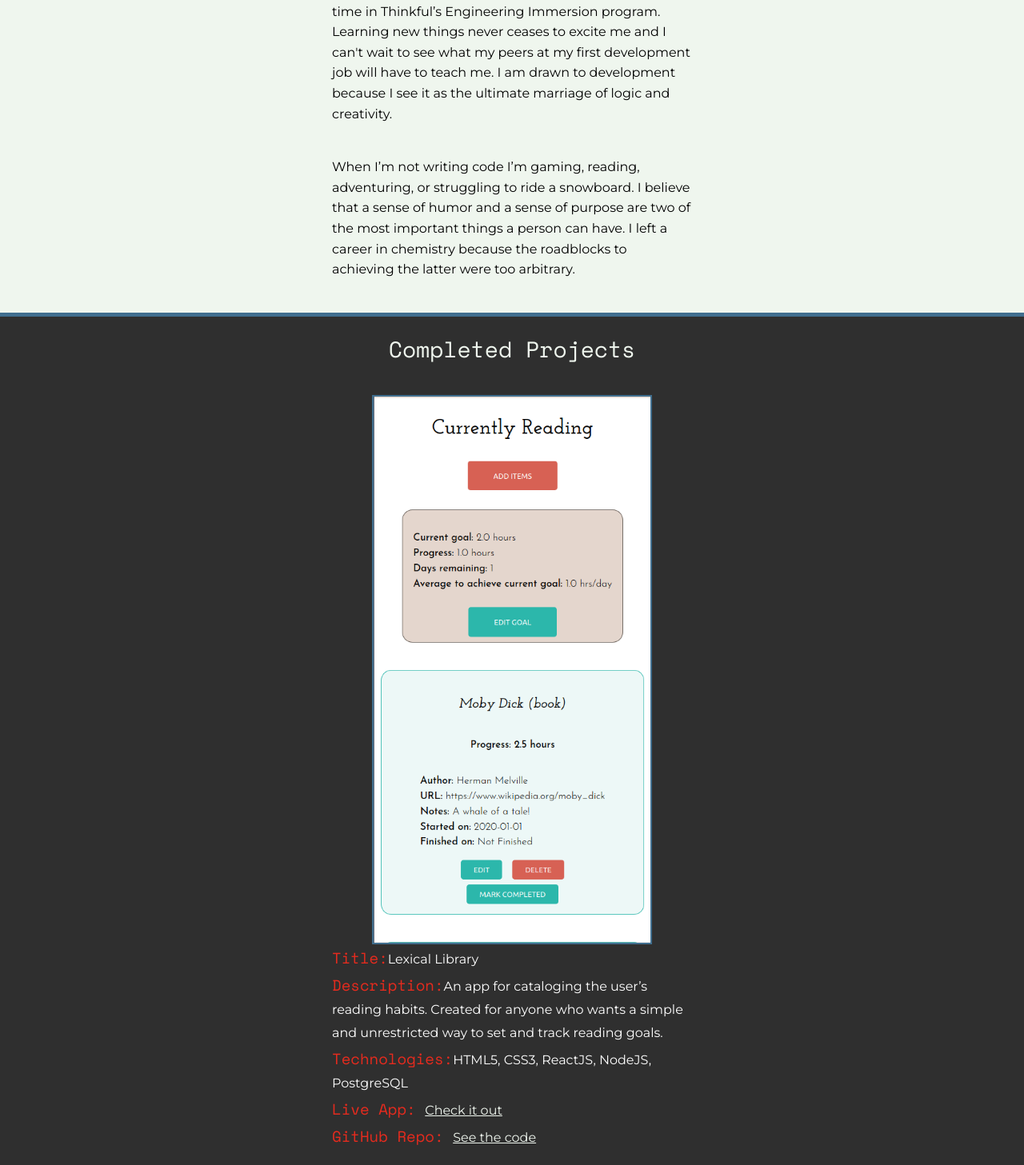
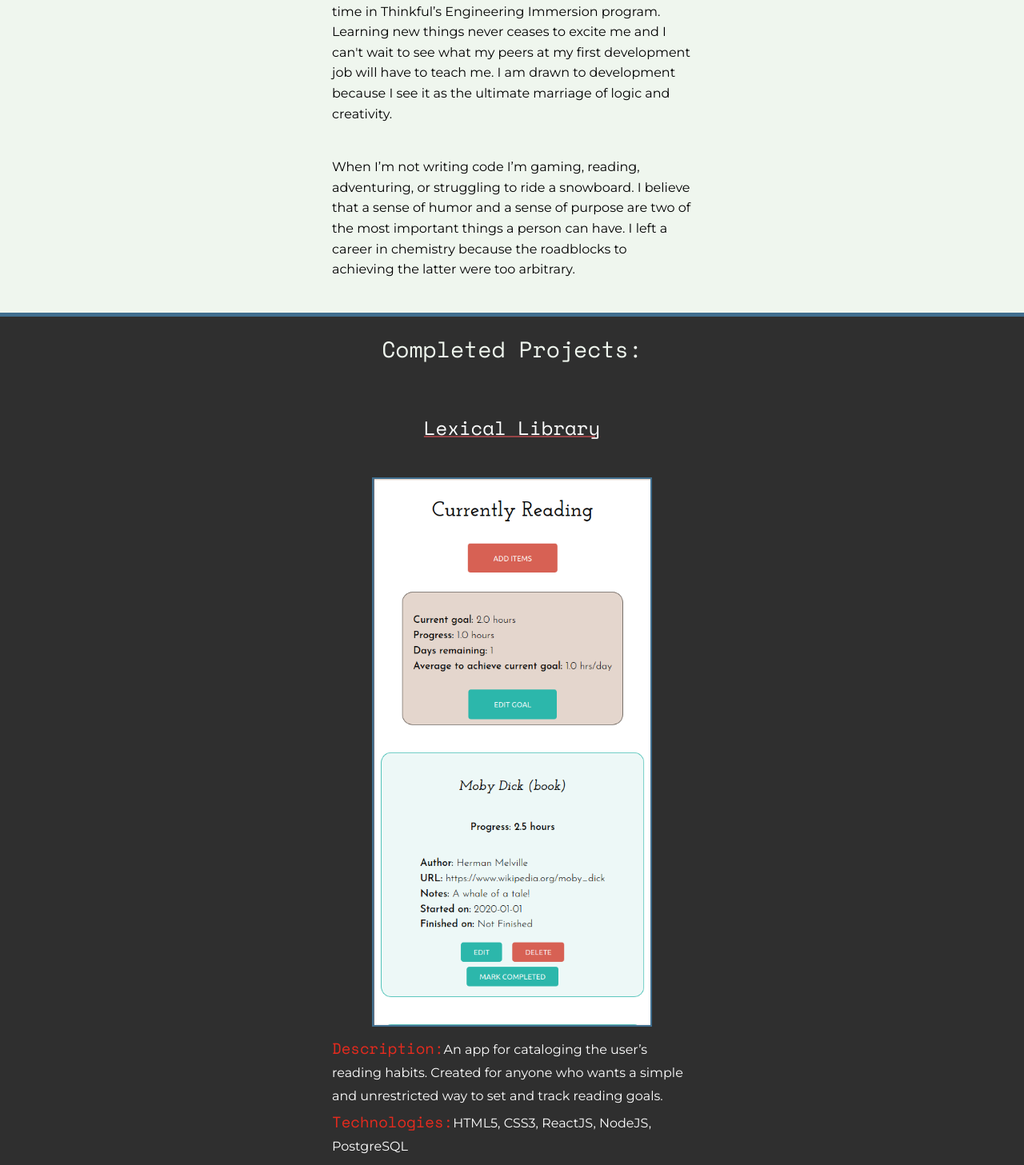
Before and after one commit to BladeBoles/Blade-Boles-Portfolio, a React (Create React App) app: page / in a window 1280 px wide. Shown: the part 1334-2791 px from the top of the page at 80% size. Built offline with nearby package versions, Linux system fonts and the light colour scheme.

Commit message:
Finished updating to my new projects.  Just need to finish the contact section and make it a bit more responsive for widescreen!

```diff
--- a/src/Components/Landing/Landing.js
+++ b/src/Components/Landing/Landing.js
@@ -19,9 +19,11 @@ export default function Landing() {
       </div>
 
       <div className="header-buttons">
+        <a href="/#projects">
         <button className="projects-button landing-button">
           View My Creations
         </button>
+        </a>
 
 
       </div>
--- a/src/Components/Projects/Project1.js
+++ b/src/Components/Projects/Project1.js
@@ -5,13 +5,12 @@ import './Projects.css'
 export default function Project1() {
   return (
     <section className="app1">
-      <img width="350" src="/assets/LLScreenshot.png" className="bookmarks-image"  alt="A screenshot of my bookmarks app" />
+
+      <h5 className="app1-header">Lexical Library</h5>
+      <a href="https://lexical-library.bladeboles.now.sh/" target="_blank">
+        <img width="350" src="/assets/LLScreenshot.png" className="lexical-image"  alt="A screenshot of my bookmarks app" />
+      </a>
       <ul className="app1-list">
-
-        <li>
-          <span className="keyword">Title:</span>
-          Lexical Library
-        </li>
 
         <li>
           <span className="keyword">Description:</span>
@@ -31,12 +30,18 @@ export default function Project1() {
         </li>
 
         <li>
-          <span className="keyword">GitHub Repo: </span>
-          <a href = "https://github.com/thinkful-ei-jaguar/Blade-bookmarks-app" alt="link to app repo" className="repo-links">
-            See the code
+          <span className="keyword">GitHub Client Repo: </span>
+          <a href = "https://github.com/BladeBoles/LL-client" alt="link to app client repo" className="repo-links">
+            See the client code
           </a>
         </li>
 
+        <li>
+          <span className="keyword">GitHub Server Repo: </span>
+          <a href = "https://github.com/BladeBoles/LL-server" alt="link to app server repo" className="repo-links">
+            See the server code
+          </a>
+        </li>
       </ul>
     </section>
   )
--- a/src/Components/Projects/Project2.js
+++ b/src/Components/Projects/Project2.js
@@ -5,39 +5,42 @@ export default function Project2() {
   return (
     <section className="app2">
       <div className="blue-div"></div>
-      <a href="https://github.com/thinkful-ei-jaguar/Blade-bookmarks-app" className="quiz-image-container">
-        <img width="250" className="quiz-image" src="/assets/quiz-app-portrait.png" alt="A screenshot of my bookmarks app" />
+
+      <h5 className="app1-header">Indecisio</h5>
+      <a href="https://indecisio.now.sh/" target="_blank">
+        <img width="350" src="/assets/IndecisioScreenshot.png" className="indecisio-image"  alt="A screenshot of my bookmarks app" />
       </a>
-
       <ul className="app2-list">
 
         <li>
-          <span className="keyword">Title:</span>
-          Jaguar Quiz App
-        </li>
-
-        <li>
           <span className="keyword">Description:</span>
-          A simple multiple-choice quiz app that tests the user’s knowledge of jaguar trivia.
-          Written as JS practice and intended for anyone who wants to test their jaguar knowledge.
+          An app that helps people find things to do for fun when they’re too bored to decide.
+          Created during the COVID-19 outbreak and intended for use by bored people around the world.  Created by Blade Boles, Taylor Bradshaw, and William MacNeil.
         </li>
 
         <li>
           <span className="keyword">Technologies:</span>
-          HTML5, CSS3, vanilla JavaScript
+          HTML5, CSS3, ReactJS, NodeJS, PostgreSQL
         </li>
 
         <li>
           <span className="keyword">Live App: </span>
-          <a href="https://thinkful-ei-jaguar.github.io/quiz-app-project-BladeJT" alt="link to live app" className="repo-links2">
+          <a href="https://indecisio.now.sh/" alt="link to live Indecisio app" className="repo-links2">
             Check it out
           </a>
         </li>
 
         <li>
-          <span className="keyword">GitHub Repo: </span>
-          <a href="https://github.com/thinkful-ei-jaguar/quiz-app-project-BladeJT" alt="link to app repo" className="repo-links2">
-            See the code
+          <span className="keyword">GitHub Client Repo: </span>
+          <a href="https://github.com/thinkful-ei-jaguar/indecisio-client" alt="link to app client repo" target="_blank" className="repo-links2">
+            See the client code
+          </a>
+        </li>
+
+        <li>
+          <span className="keyword">GitHub Server Repo: </span>
+          <a href="https://github.com/thinkful-ei-jaguar/indecisio-server" alt="link to app server repo" target="_blank" className="repo-links2">
+            See the server code
           </a>
         </li>
 
--- a/src/Components/Projects/Project3.js
+++ b/src/Components/Projects/Project3.js
@@ -3,9 +3,50 @@ import './Projects.css'
 
 export default function Project3() {
   return (
-    <div>
+    <section className="app3">
       <div className="blue-div"></div>
-      App 3
-    </div>
+
+      <h5 className="app1-header">Weebify</h5>
+      <a href="https://weebify.bladeboles.now.sh/" target="_blank">
+        <img width="350" src="/assets/WeebifyScreenshot.png" className="indecisio-image"  alt="A screenshot of my bookmarks app" />
+      </a>
+      <ul className="app2-list">
+
+        <li>
+          <span className="keyword">Description:</span>
+          A simple app that helps the user learn romanized Japanese vocabulary words via
+          the spaced repetition learning technique.  Intended for anyone interested in Japanese
+          culture or who wants to begin learning Japanese vocabulary.
+          Created by Blade Boles and Jaye Laguardia.
+        </li>
+
+        <li>
+          <span className="keyword">Technologies:</span>
+          HTML5, CSS3, ReactJS, NodeJS, PostgreSQL
+        </li>
+
+        <li>
+          <span className="keyword">Live App: </span>
+          <a href="https://weebify.bladeboles.now.sh/" target="_blank" alt="link to live Indecisio app" className="repo-links">
+            Check it out
+          </a>
+        </li>
+
+        <li>
+          <span className="keyword">GitHub Client Repo: </span>
+          <a href="https://github.com/thinkful-ei-jaguar/Cap-2-Client-Jaye-Blade" alt="link to app client repo" target="_blank" className="repo-links">
+            See the client code
+          </a>
+        </li>
+
+        <li>
+          <span className="keyword">GitHub Server Repo: </span>
+          <a href="https://github.com/thinkful-ei-jaguar/Cap-2-Server-Jaye-Blade" alt="link to app server repo" target="_blank" className="repo-links">
+            See the server code
+          </a>
+        </li>
+
+      </ul>
+    </section>
   )
 }
--- a/src/Components/Projects/Projects.css
+++ b/src/Components/Projects/Projects.css
@@ -17,6 +17,11 @@ h4#projects-header {
   font-size: 28px;
 }
 
+h5.app1-header {
+  font-size: 24px;
+  text-decoration: 2px solid #984447 underline;
+}
+
 section.app1, section.app2, section.app3 {
   width: 100vw;
   display: flex;
@@ -33,6 +38,10 @@ section.app2 {
 
 section.app1, section.app3 {
   color: white;
+}
+
+section.app2 {
+  margin-bottom: 0;
 }
 
 ul.app1-list, ul.app2-list, ul.app3-list {
--- a/src/Components/Projects/Projects.js
+++ b/src/Components/Projects/Projects.js
@@ -8,7 +8,7 @@ export default function Project() {
   return (
     <div id="projects" className="projects-div">
       <div className="blue-div"></div>
-      <h4 id="projects-header">Completed Projects</h4>
+      <h4 id="projects-header">Completed Projects:</h4>
       <Project1 />
       <Project2 />
       <Project3 />
--- a/src/index.css
+++ b/src/index.css
@@ -30,7 +30,7 @@ html {
   font-family: 'Montserrat', sans-serif;
 }
 
-h1, h2, h3, h4 {
+h1, h2, h3, h4, h5 {
   font-family: 'Space Mono', monospace;
   font-weight: 400;
   padding-top: 20px;
```
